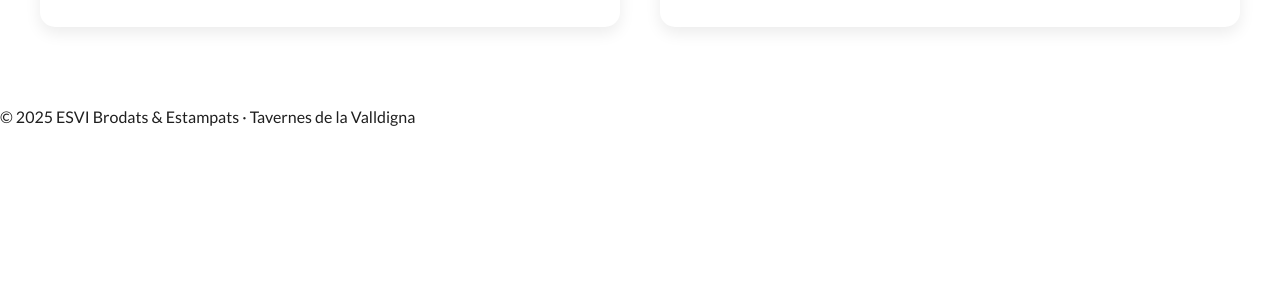
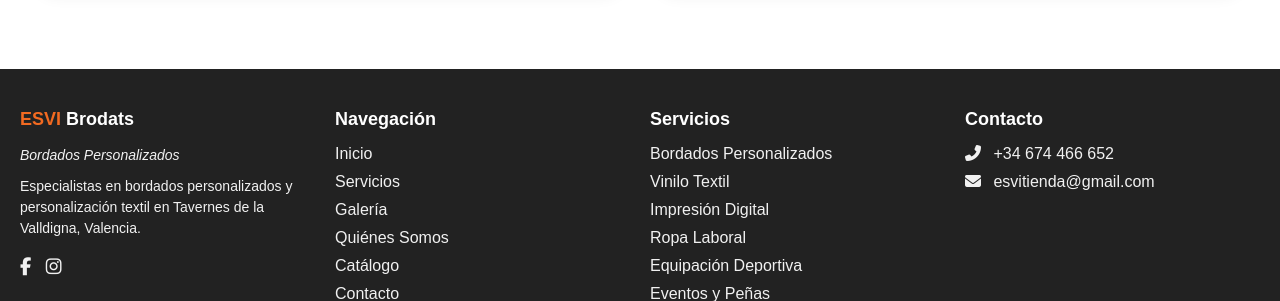
Before and after one commit to ferrangv/esvitienda, a plain HTML site: page index.html in a window 1280 px wide. Shown: the part 5961-6262 px from the top of the page. Before the commit the page ends 6087 px from the top, so only its background shows below. Drawn offline with Linux system fonts and the light colour scheme.

Commit message:
Añadido footer profesional

```diff
--- a/assets/css/styles.css
+++ b/assets/css/styles.css
@@ -820,3 +820,96 @@ header nav ul li a:hover::after {
         grid-template-columns: 1fr;
     }
 }
+
+/* Footer */
+footer {
+    background-color: #222;
+    color: #f1f1f1;
+    padding: 40px 20px;
+    font-family: Arial, sans-serif;
+  }
+
+  .footer-container {
+    display: flex;
+    flex-wrap: wrap;
+    gap: 20px;
+    justify-content: space-between;
+  }
+
+  .footer-column {
+    flex: 1 1 200px;
+    min-width: 200px;
+  }
+
+  .footer-column h3 {
+    font-size: 18px;
+    margin-bottom: 15px;
+    color: #fff;
+  }
+
+  .footer-column .subtitle {
+    font-style: italic;
+    margin-bottom: 10px;
+  }
+
+  .footer-column p {
+    font-size: 14px;
+    line-height: 1.5;
+  }
+
+  .footer-column ul {
+    list-style: none;
+    padding: 0;
+  }
+
+  .footer-column ul li {
+    margin-bottom: 10px;
+  }
+
+  .footer-column ul li a {
+    color: #f1f1f1;
+    text-decoration: none;
+    transition: color 0.3s;
+  }
+
+  .footer-column ul li a:hover {
+    color: #F26A21;
+  }
+
+  .social-icons a {
+    margin-right: 10px;
+    color: #f1f1f1;
+    font-size: 18px;
+    transition: color 0.3s;
+  }
+
+  .social-icons a:hover {
+    color: #F26A21;
+  }
+
+  .contact-info li i {
+    margin-right: 8px;
+  }
+
+  hr {
+    border: 0;
+    border-top: 1px solid #444;
+    margin: 20px 0;
+  }
+
+  .footer-rights {
+    text-align: center;
+    font-size: 13px;
+    color: #aaa;
+  }
+
+  /* Responsivo */
+  @media (max-width: 768px) {
+    .footer-container {
+      flex-direction: column;
+    }
+  }
+
+  .esvi-color {
+    color: #F26A21;
+  }
--- a/index.html
+++ b/index.html
@@ -287,7 +287,7 @@
                         <p>Blanco, Negro, Azul marino, Gris</p>
                     </div>
 
-                    < href="#contacto"><button class="btn-orange"><i class="fas fa-brush"></i> Solicitar Personalización</button></a>
+                    <href="#contacto"><button class="btn-orange"><i class="fas fa-brush"></i> Solicitar Personalización</button></a>
                 </div>
             </div>
 
@@ -309,7 +309,7 @@
                         <p>Negro, Gris, Azul, Verde</p>
                     </div>
 
-                    < href="#contacto"><button class="btn-orange"><i class="fas fa-brush"></i> Solicitar Personalización</button></a>
+                    <href="#contacto"><button class="btn-orange"><i class="fas fa-brush"></i> Solicitar Personalización</button></a>
                 </div>
             </div>
 
@@ -331,7 +331,7 @@
                         <p>Negro, Gris, Azul, Verde</p>
                     </div>
 
-                    < href="#contacto"><button class="btn-orange"><i class="fas fa-brush"></i> Solicitar Personalización</button></a>
+                    <href="#contacto"><button class="btn-orange"><i class="fas fa-brush"></i> Solicitar Personalización</button></a>
                 </div>
             </div>
 
@@ -353,7 +353,7 @@
                         <p>Negro, Gris, Azul, Verde</p>
                     </div>
 
-                    < href="#contacto"><button class="btn-orange"><i class="fas fa-brush"></i> Solicitar Personalización</button></a>
+                    <href="#contacto"><button class="btn-orange"><i class="fas fa-brush"></i> Solicitar Personalización</button></a>
                 </div>
             </div>
 
@@ -487,10 +487,66 @@
 
 
 
-    <!-- FOOTER -->
-    <footer class="footer">
-        <p>© 2025 ESVI Brodats & Estampats · Tavernes de la Valldigna</p>
-    </footer>
+    <!-- ============================= -->
+    <!--         FOOTER                -->
+    <!-- ============================= -->
+    <footer>
+        <div class="footer-container">
+        <!-- Columna 1 -->
+        <div class="footer-column">
+            <h3><span class="esvi-color">ESVI</span> Brodats</h3>
+            <p class="subtitle">Bordados Personalizados</p>
+            <p>Especialistas en bordados personalizados y personalización textil en Tavernes de la Valldigna, Valencia.</p>
+            <br>
+            <div class="social-icons">
+                <a href="https://www.facebook.com/profile.php?id=100093160218228" target="_blank"><i class="fab fa-facebook-f"></i></a>
+                <a href="https://www.instagram.com/esvibrodats" target="_blank"><i class="fab fa-instagram"></i></a>
+            </div>
+        </div>
+
+      <!-- Columna 2 -->
+      <div class="footer-column">
+        <h3>Navegación</h3>
+        <ul>
+          <li><a href="#index">Inicio</a></li>
+          <li><a href="#servicios">Servicios</a></li>
+          <li><a href="#galeria">Galería</a></li>
+          <li><a href="#quienes-somos">Quiénes Somos</a></li>
+          <li><a href="#catalogo">Catálogo</a></li>
+          <li><a href="#contacto">Contacto</a></li>
+        </ul>
+      </div>
+
+      <!-- Columna 3 -->
+      <div class="footer-column">
+        <h3>Servicios</h3>
+        <ul>
+          <li>Bordados Personalizados</li>
+          <li>Vinilo Textil</li>
+          <li>Impresión Digital</li>
+          <li>Ropa Laboral</li>
+          <li>Equipación Deportiva</li>
+          <li>Eventos y Peñas</li>
+        </ul>
+      </div>
+
+      <!-- Columna 4 -->
+      <div class="footer-column">
+        <h3>Contacto</h3>
+        <ul class="contact-info">
+          <li><i class="fas fa-phone-alt"></i> +34 674 466 652</li>
+          <li><i class="fas fa-envelope"></i> esvitienda@gmail.com</li>
+        </ul>
+      </div>
+    </div>
+
+    <!-- Línea y derechos -->
+    <hr>
+    <p class="footer-rights">© 2025 ESVI Brodats. Todos los derechos reservados.</p>
+  </footer>
+
+
+
 
     <!-- JS -->
     <script src="assets/js/menu.js"></script>
```
